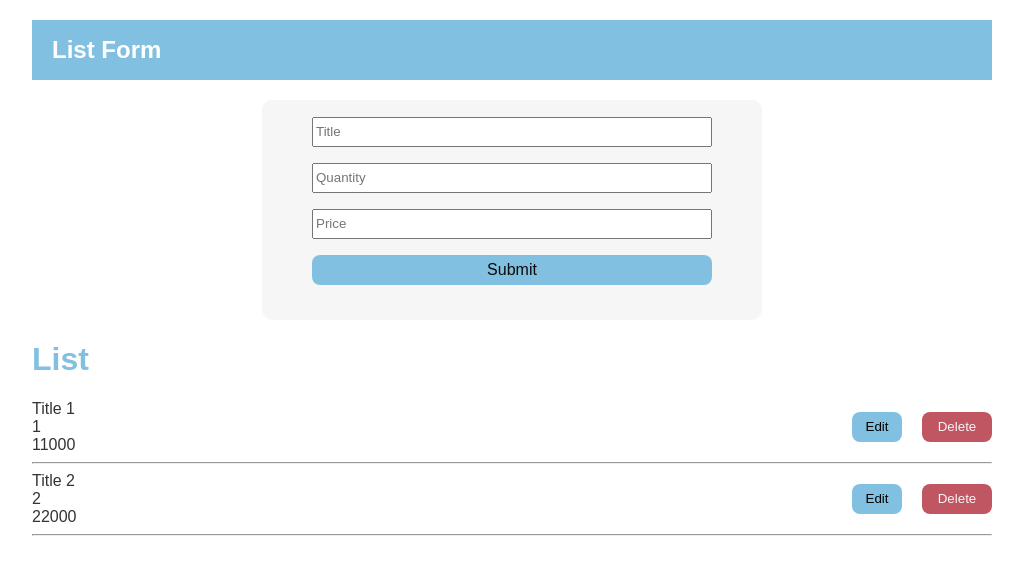
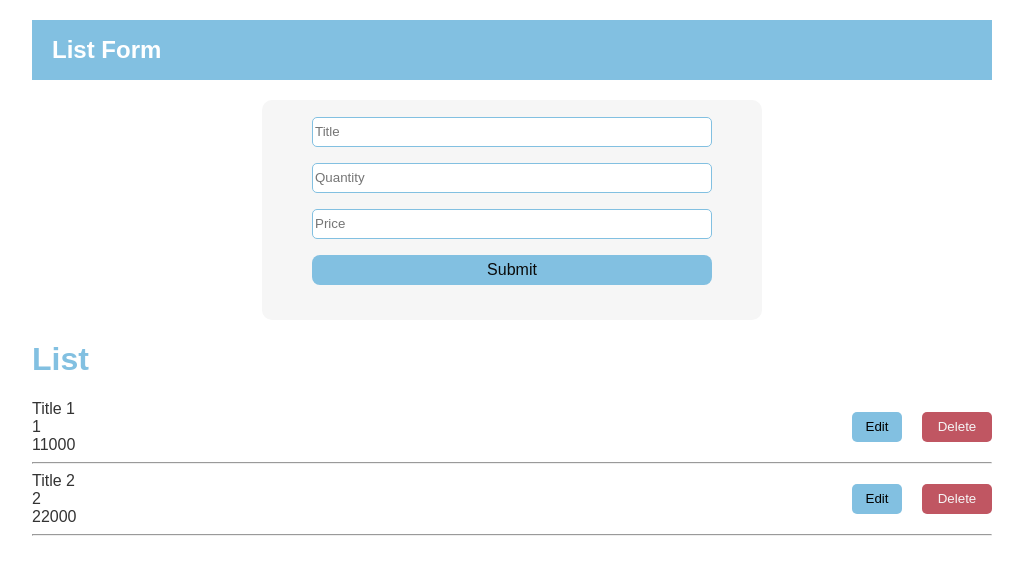
Before and after one commit to donnypm/task-4-add-edit-delete-nextjs, a Next.js app: page / in a window 1280 px wide. Shown: the top 574 px of the page, without its empty margins (128-1151 px from the left). Built offline with nearby package versions, Linux system fonts and the light colour scheme.

Commit message:
task-4-add-edit-delete-nextjs

```diff
--- a/styles/globals.scss
+++ b/styles/globals.scss
@@ -1,9 +1,9 @@
 @import url("https://fonts.googleapis.com/css?family=Nunito+Sans:400,400i,700,800,800i,900i&display=swap");
 
-$bg-color: #82c0e1;
+$primary-color: #82c0e1;
 $font-fam: "Arial";
-$height-btn-action: 30px;
-$border-radius: 8px;
+$height-btn: 30px;
+$border-radius: 5px;
 
 html,
 body {
@@ -14,6 +14,7 @@ body {
 .content {
   max-width: 960px;
   margin: 0 auto;
+  font-family: $font-fam;
 }
 a {
   color: inherit;
@@ -42,10 +43,14 @@ a {
 .input {
   width: 400px;
   height: 30px;
+  border-width: 1px;
+  border-style: solid;
+  border-color: $primary-color;
+  border-radius: $border-radius;
 }
 
 .button {
-  background-color: $bg-color;
+  background-color: $primary-color;
   border: none;
   color: rgb(10, 10, 10);
   border-radius: 0.5rem;
@@ -54,12 +59,12 @@ a {
   display: inline-block;
   font-size: 16px;
   width: 400px;
-  height: 30px;
+  height: $height-btn;
   cursor: pointer;
 }
 
 .h1header {
-  color: $bg-color;
+  color: $primary-color;
 }
 
 .list {
@@ -76,8 +81,8 @@ a {
 }
 
 .button-edit {
-  background-color: $bg-color;
-  height: $height-btn-action;
+  background-color: $primary-color;
+  height: $height-btn;
   width: 50px;
   border-radius: $border-radius;
   border: none;
@@ -87,7 +92,7 @@ a {
 .button-delete {
   color: #f6f6f6;
   background-color: #c05662;
-  height: $height-btn-action;
+  height: $height-btn;
   width: 70px;
   border-radius: $border-radius;
   border: none;
```
Also changed, not shown: pages/index.js (+1 -6 lines).
